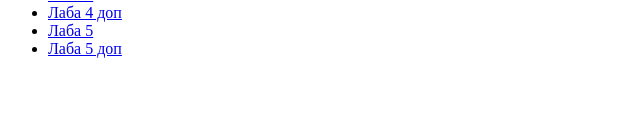
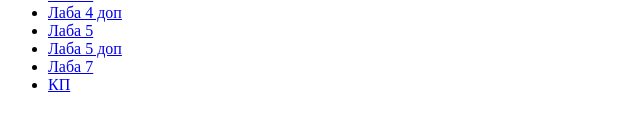
Before and after one commit to anyta05/EVT, a plain HTML site: page index.html in a window 1280 px wide. Shown: the part 166-294 px from the top of the page, without its empty margins (0-640 px from the left). Drawn offline with Linux system fonts and the light colour scheme.

Commit message:
Update index.html

```diff
--- a/index.html
+++ b/index.html
@@ -16,6 +16,8 @@
      <li><a href = "laba4-dop/index.html">Лаба 4 доп</a></li>
      <li><a href = "laba5/EVT_lab9.html">Лаба 5 </a></li>
      <li><a href = "laba5-dop/index.html">Лаба 5 доп </a></li>
+     <li><a href = "laba7/index.html">Лаба 7 </a></li>
+     <li><a href = "web-app-shop/index.html">КП </a></li>
   </ul>
  </body>
 </html>
```
